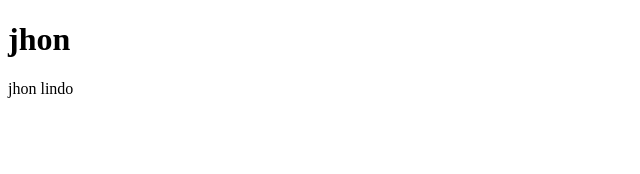
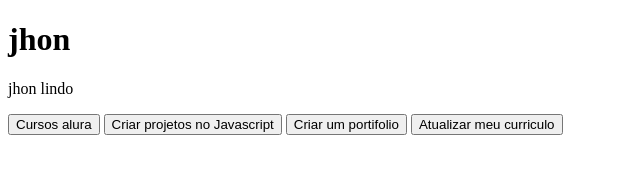
Before and after one commit to Jhonazanha/jhon-index, a plain HTML site: page index.html in a window 1280 px wide. Shown: the whole page, without its empty margins (0-640 px from the left). Drawn offline with Linux system fonts and the light colour scheme.

Commit message:
Update index.html

```diff
--- a/index.html
+++ b/index.html
@@ -1,15 +1,27 @@
-        <!DOCTYPE html>
+          <!DOCTYPE html>
         <html lang="en">
         <head>
             <meta charset="UTF-8">
             <meta name="viewport" content="width=device-width, initial-scale=1.0">
             <title>JHON LINDA</title>
+
+        <link rel="stylesheet" href="">
+
         </head>
         <body>
 
-            <H1>jhon</H1>
+        <H1>jhon</H1>
 
-            <p>jhon lindo</p>
+        <p>jhon lindo</p>
+
+        <button class="botoes">Cursos alura</button>
+        <button class="botoes">Criar projetos no Javascript</button>
+        <button class="botoes">Criar um portifolio</button>
+        <button class="botoes">Atualizar meu curriculo</button>
+
+        </div>
+
+        </section>
 
         </body>
         </html>
```
